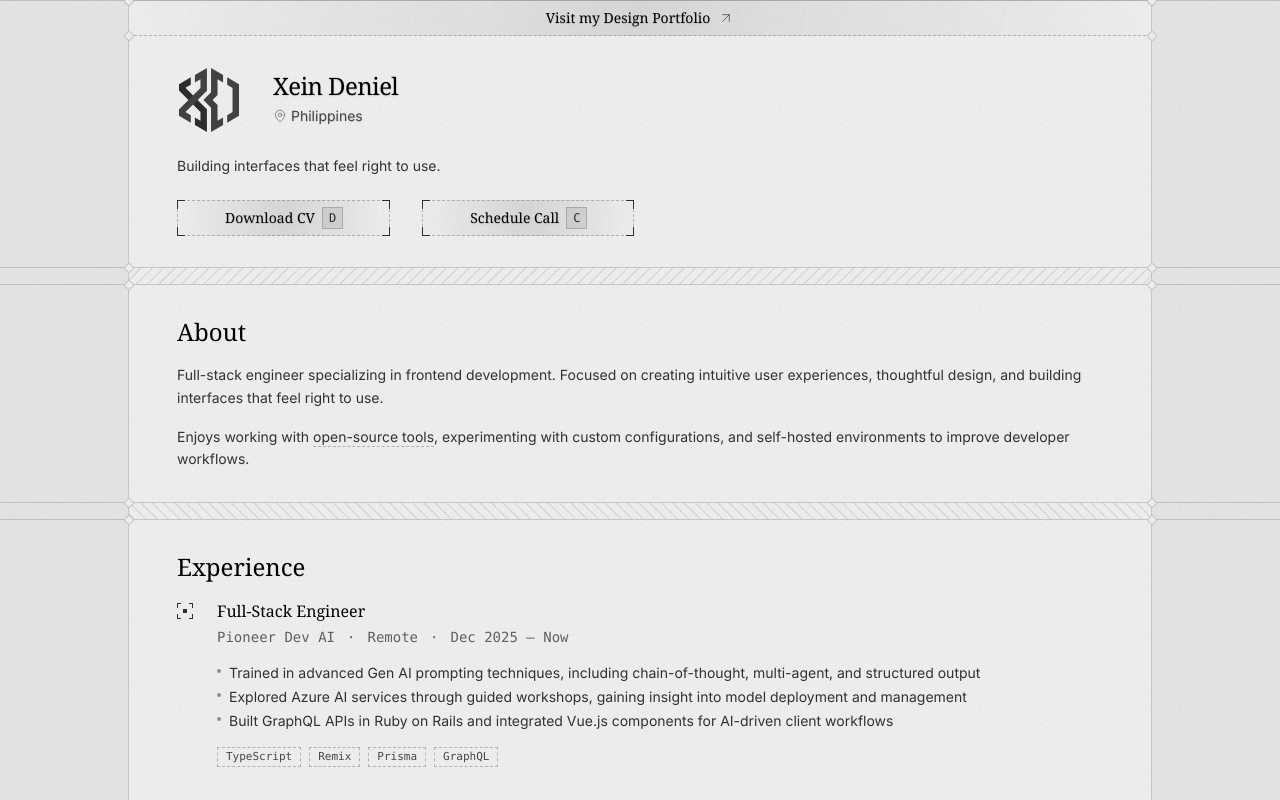
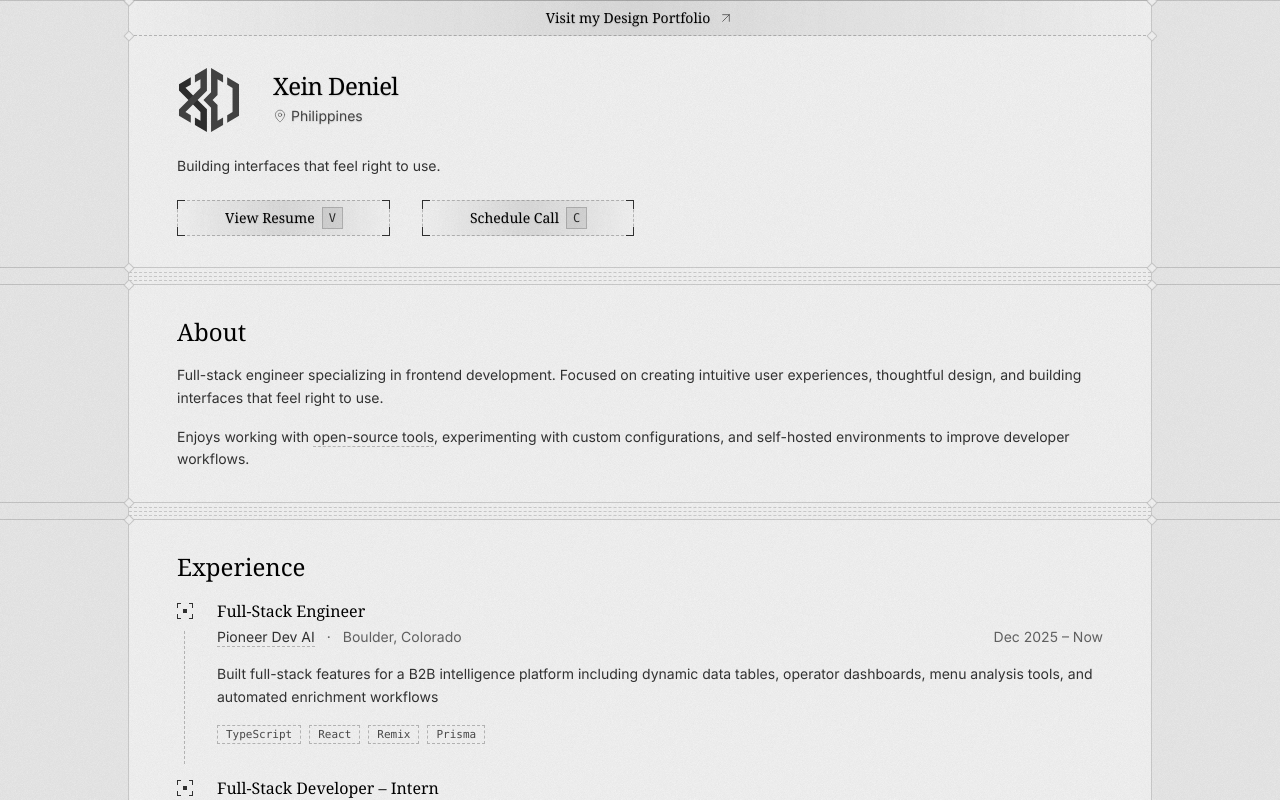
Before and after one commit to xeind/xeind.net, a Next.js app: page / in a window 1280 px wide. Shown: the top 800 px of the page. Built offline with nearby package versions, Linux system fonts and the light colour scheme.

Commit message:
feat: improve Experiences timeline design

```diff
--- a/app/globals.css
+++ b/app/globals.css
@@ -324,6 +324,10 @@ svg {
   --footer-bg-height: 100vh;
   /* Background extends full viewport */
   --radius: 0.5rem;
+  /* Divider dash pattern (consistent across horizontal and vertical dividers) */
+  --divider-dash-length: 8px; /* visible dash length */
+  --divider-dash-gap: 8px; /* gap between dashes */
+  --divider-thickness: 2px; /* default thickness for dividers (use even px for easy centering) */
 }
 
 html {
--- a/components/hero/HeroSection.tsx
+++ b/components/hero/HeroSection.tsx
@@ -32,8 +32,8 @@ export default function HeroSection() {
 
       {/* CTAs */}
       <div className="flex flex-wrap gap-8">
-        <Button href={personalInfo.cvUrl} download badge="D">
-          Download CV
+        <Button href={personalInfo.cvUrl} badge="V">
+          View Resume
         </Button>
         <Button href={personalInfo.calComUrl} badge="C">
           Schedule Call
--- a/components/sections/ExperienceTimeline.tsx
+++ b/components/sections/ExperienceTimeline.tsx
@@ -1,20 +1,34 @@
 "use client";
 
+import { useState } from "react";
 import { motion } from "motion/react";
 import { experiences } from "@/lib/data";
-import { Badge } from "@/components/ui";
+import { Badge, InlineLink } from "@/components/ui";
+import { Experience } from "@/lib/types";
 import { SPRING_CONFIG, DURATION, EASING } from "@/lib/config/animation";
 import { STACK_SPACING, GAP_SPACING } from "@/lib/config/spacing";
 import { useReducedMotion } from "@/lib/hooks";
 
-export default function ExperienceTimeline() {
-  const prefersReducedMotion = useReducedMotion();
+interface ExperienceItemProps {
+  exp: Experience;
+  index: number;
+  prefersReducedMotion: boolean;
+}
 
-  return (
-    <div className={STACK_SPACING.normal}>
-      <h2 className="text-foreground font-serif text-2xl">Experience</h2>
+function ExperienceItem({
+  exp,
+  index,
+  prefersReducedMotion,
+}: ExperienceItemProps) {
+  const [isCompanyHovered, setIsCompanyHovered] = useState(false);
 
-      {experiences.map((exp, index) => {
+  const hoverHandlers = {
+    onMouseEnter: () => setIsCompanyHovered(true),
+    onMouseLeave: () => setIsCompanyHovered(false),
+    onFocus: () => setIsCompanyHovered(true),
+    onBlur: () => setIsCompanyHovered(false),
+  };
+
   return (
     <motion.article
       key={exp.id}
@@ -29,32 +43,47 @@ export default function ExperienceTimeline() {
               delay: index * 0.1,
             }
       }
-            className="group mb-8 flex gap-6 last:mb-0"
+      className="relative mb-8 flex gap-6 last:mb-0"
     >
-            {/* Expandable Square - Left Side */}
+      {index < experiences.length - 1 && (
+        <div
+          aria-hidden="true"
+          className="absolute top-3 bottom-0 border-l border-dashed border-accent/30 translate-y-5 z-0"
+          style={{
+            left: "0.52rem",
+            width: 0,
+            marginLeft: "calc(var(--divider-thickness) / -2)",
+          }}
+        />
+      )}
+
       <div className="relative mt-1 h-4 w-4 shrink-0">
-              {/* Center square - STATIC */}
         <div className="absolute inset-0 z-10 flex items-center justify-center">
           <div className="bg-accent h-1 w-1" />
         </div>
 
-              {/* Top-Left Corner - moves up and left */}
         <div
-                className="absolute left-0 top-0 transition-all group-hover:-translate-x-1 group-hover:-translate-y-1"
+          className={`absolute left-0 top-0 transition-all ${
+            isCompanyHovered ? "-translate-x-1 -translate-y-1" : ""
+          }`}
           style={{
             transitionDuration: `${DURATION.normal}s`,
             transitionTimingFunction: `cubic-bezier(${EASING.ease.join(",")})`,
           }}
         >
           <div
-                  className="bg-accent h-px w-1 transition-all group-hover:w-2 group-hover:bg-tertiary"
+            className={`bg-accent h-px w-1 transition-all ${
+              isCompanyHovered ? "w-2 bg-tertiary" : ""
+            }`}
             style={{
               transitionDuration: `${DURATION.normal}s`,
               transitionTimingFunction: `cubic-bezier(${EASING.ease.join(",")})`,
             }}
           />
           <div
-                  className="bg-accent h-1 w-px transition-all group-hover:h-2 group-hover:bg-tertiary"
+            className={`bg-accent h-1 w-px transition-all ${
+              isCompanyHovered ? "h-2 bg-tertiary" : ""
+            }`}
             style={{
               transitionDuration: `${DURATION.normal}s`,
               transitionTimingFunction: `cubic-bezier(${EASING.ease.join(",")})`,
@@ -62,23 +91,28 @@ export default function ExperienceTimeline() {
           />
         </div>
 
-              {/* Top-Right Corner - moves up and right */}
         <div
-                className="absolute right-0 top-0 transition-all group-hover:translate-x-1 group-hover:-translate-y-1"
+          className={`absolute right-0 top-0 transition-all ${
+            isCompanyHovered ? "translate-x-1 -translate-y-1" : ""
+          }`}
           style={{
             transitionDuration: `${DURATION.normal}s`,
             transitionTimingFunction: `cubic-bezier(${EASING.ease.join(",")})`,
           }}
         >
           <div
-                  className="bg-accent ml-auto h-px w-1 transition-all group-hover:w-2 group-hover:bg-tertiary"
+            className={`bg-accent ml-auto h-px w-1 transition-all ${
+              isCompanyHovered ? "w-2 bg-tertiary" : ""
+            }`}
             style={{
               transitionDuration: `${DURATION.normal}s`,
               transitionTimingFunction: `cubic-bezier(${EASING.ease.join(",")})`,
             }}
           />
           <div
-                  className="bg-accent ml-auto h-1 w-px transition-all group-hover:h-2 group-hover:bg-tertiary"
+            className={`bg-accent ml-auto h-1 w-px transition-all ${
+              isCompanyHovered ? "h-2 bg-tertiary" : ""
+            }`}
             style={{
               transitionDuration: `${DURATION.normal}s`,
               transitionTimingFunction: `cubic-bezier(${EASING.ease.join(",")})`,
@@ -86,23 +120,28 @@ export default function ExperienceTimeline() {
           />
         </div>
 
-              {/* Bottom-Left Corner - moves down and left */}
         <div
-                className="absolute bottom-0 left-0 transition-all group-hover:-translate-x-1 group-hover:translate-y-1"
+          className={`absolute bottom-0 left-0 transition-all ${
+            isCompanyHovered ? "-translate-x-1 translate-y-1" : ""
+          }`}
           style={{
             transitionDuration: `${DURATION.normal}s`,
             transitionTimingFunction: `cubic-bezier(${EASING.ease.join(",")})`,
           }}
         >
           <div
-                  className="bg-accent h-1 w-px transition-all group-hover:h-2 group-hover:bg-tertiary"
+            className={`bg-accent h-1 w-px transition-all ${
+              isCompanyHovered ? "h-2 bg-tertiary" : ""
+            }`}
             style={{
               transitionDuration: `${DURATION.normal}s`,
               transitionTimingFunction: `cubic-bezier(${EASING.ease.join(",")})`,
             }}
           />
           <div
-                  className="bg-accent h-px w-1 transition-all group-hover:w-2 group-hover:bg-tertiary"
+            className={`bg-accent h-px w-1 transition-all ${
+              isCompanyHovered ? "w-2 bg-tertiary" : ""
+            }`}
             style={{
               transitionDuration: `${DURATION.normal}s`,
               transitionTimingFunction: `cubic-bezier(${EASING.ease.join(",")})`,
@@ -110,23 +149,28 @@ export default function ExperienceTimeline() {
           />
         </div>
 
-              {/* Bottom-Right Corner - moves down and right */}
         <div
-                className="absolute bottom-0 right-0 transition-all group-hover:translate-x-1 group-hover:translate-y-1"
+          className={`absolute bottom-0 right-0 transition-all ${
+            isCompanyHovered ? "translate-x-1 translate-y-1" : ""
+          }`}
           style={{
             transitionDuration: `${DURATION.normal}s`,
             transitionTimingFunction: `cubic-bezier(${EASING.ease.join(",")})`,
           }}
         >
           <div
-                  className="bg-accent ml-auto h-1 w-px transition-all group-hover:h-2 group-hover:bg-tertiary"
+            className={`bg-accent ml-auto h-1 w-px transition-all ${
+              isCompanyHovered ? "h-2 bg-tertiary" : ""
+            }`}
             style={{
               transitionDuration: `${DURATION.normal}s`,
               transitionTimingFunction: `cubic-bezier(${EASING.ease.join(",")})`,
             }}
           />
           <div
-                  className="bg-accent ml-auto h-px w-1 transition-all group-hover:w-2 group-hover:bg-tertiary"
+            className={`bg-accent ml-auto h-px w-1 transition-all ${
+              isCompanyHovered ? "w-2 bg-tertiary" : ""
+            }`}
             style={{
               transitionDuration: `${DURATION.normal}s`,
               transitionTimingFunction: `cubic-bezier(${EASING.ease.join(",")})`,
@@ -135,40 +179,43 @@ export default function ExperienceTimeline() {
         </div>
       </div>
 
-            {/* Content - Right Side */}
       <div className="flex-1">
-              {/* Header */}
         <div className="mb-4">
-                <h3 className="text-foreground font-serif text-base">
-                  {exp.role}
-                </h3>
-                <div className="text-foreground/60 mt-1 flex flex-wrap items-center gap-x-3 gap-y-1 font-mono text-sm">
-                  <span className="font-medium">{exp.company}</span>
+          <h3 className="text-foreground font-serif text-base">{exp.role}</h3>
+          <div className="text-foreground/60 mt-1 flex items-center justify-between gap-4 text-sm">
+            <div className="flex flex-wrap items-center gap-x-3 gap-y-1">
+              {exp.companyUrl ? (
+                <span {...hoverHandlers} className="inline-block">
+                  <InlineLink
+                    href={exp.companyUrl}
+                    external
+                    className="font-medium"
+                  >
+                    {exp.company}
+                  </InlineLink>
+                </span>
+              ) : (
+                <span className="font-medium" {...hoverHandlers}>
+                  {exp.company}
+                </span>
+              )}
               <span>·</span>
               <span>{exp.location}</span>
-                  <span>·</span>
-                  <span>
+            </div>
+
+            <div className="shrink-0">
               {exp.period.start} – {exp.period.end}
-                  </span>
+            </div>
           </div>
         </div>
 
-              {/* Achievements */}
-              <ul
-                className={`text-foreground/80 ${STACK_SPACING.tight} text-sm`}
-              >
-                {exp.achievements.map((achievement, idx) => (
-                  <li key={idx} className={`flex ${GAP_SPACING.xs}`}>
-                    <span className="bg-foreground/40 mt-1.5 h-1 w-1 shrink-0 rounded-full" />
-                    <span>{achievement}</span>
-                  </li>
-                ))}
-              </ul>
+        <p className="text-foreground/80 text-sm leading-relaxed">
+          {exp.description}
+        </p>
 
-              {/* Technologies */}
         {exp.technologies && exp.technologies.length > 0 && (
           <div className={`mt-4 flex flex-wrap ${GAP_SPACING.xs}`}>
-                  {exp.technologies.map((tech) => (
+            {exp.technologies.map((tech: string) => (
               <Badge key={tech}>{tech}</Badge>
             ))}
           </div>
@@ -176,7 +223,23 @@ export default function ExperienceTimeline() {
       </div>
     </motion.article>
   );
-      })}
+}
+
+export default function ExperienceTimeline() {
+  const prefersReducedMotion = useReducedMotion();
+
+  return (
+    <div className={STACK_SPACING.normal}>
+      <h2 className="text-foreground font-serif text-2xl">Experience</h2>
+
+      {experiences.map((exp, index) => (
+        <ExperienceItem
+          key={exp.id}
+          exp={exp}
+          index={index}
+          prefersReducedMotion={prefersReducedMotion}
+        />
+      ))}
     </div>
   );
 }
--- a/components/ui/SectionDivider.tsx
+++ b/components/ui/SectionDivider.tsx
@@ -1,45 +1,27 @@
-interface SectionDividerProps {
-  direction?: "right" | "left";
-}
-
-export default function SectionDivider({
-  direction = "right",
-}: SectionDividerProps) {
-  // Align with 16px grid: use 8px (half-cell) for tighter diagonal pattern
-  const patternSize = 8;
-  // Use 1.5px stroke width to match icon system
-  const strokeWidth = 1.5;
-  // Rotate 45° for right diagonal, -45° for left diagonal
-  const rotation = direction === "right" ? 45 : -45;
-
+export default function SectionDivider() {
   return (
-    <div className="border-accent/20 bg-card relative -z-10 h-4">
-      <svg className="pointer-events-none absolute inset-0 size-full select-none">
-        <defs>
-          <pattern
-            id={`divider-pattern-${direction}`}
-            width={patternSize}
-            height={patternSize}
-            patternUnits="userSpaceOnUse"
-            patternTransform={`rotate(${rotation})`}
-          >
-            <line
-              x1="0"
-              y1="0"
-              x2="0"
-              y2={patternSize}
-              stroke="currentColor"
-              strokeWidth={strokeWidth}
-              className="text-accent/20"
-            />
-          </pattern>
-        </defs>
-        <rect
-          width="100%"
-          height="100%"
-          fill={`url(#divider-pattern-${direction})`}
-        />
-      </svg>
+    <div className="bg-card relative -z-10 h-4 overflow-hidden">
+      <div
+        className="border-accent/20 absolute right-0 left-0 border-b border-dashed"
+        style={{
+          top: "50%",
+          transform: "translateY(-4px)",
+        }}
+      />
+      <div
+        className="border-accent/20 absolute right-0 left-0 border-b border-dashed"
+        style={{
+          top: "50%",
+          transform: "translateY(0px)",
+        }}
+      />
+      <div
+        className="border-accent/20 absolute right-0 left-0 border-b border-dashed"
+        style={{
+          top: "50%",
+          transform: "translateY(4px)",
+        }}
+      />
     </div>
   );
 }
--- a/lib/data/experience.ts
+++ b/lib/data/experience.ts
@@ -4,50 +4,43 @@ export const experiences: Experience[] = [
   {
     id: "exp-3",
     company: "Pioneer Dev AI",
+    companyUrl: "https://www.pioneerdev.ai/",
     role: "Full-Stack Engineer",
-    location: "Remote",
+    location: "Boulder, Colorado",
     period: {
       start: "Dec 2025",
       end: "Now",
     },
-    achievements: [
-      "Trained in advanced Gen AI prompting techniques, including chain-of-thought, multi-agent, and structured output",
-      "Explored Azure AI services through guided workshops, gaining insight into model deployment and management",
-      "Built GraphQL APIs in Ruby on Rails and integrated Vue.js components for AI-driven client workflows",
-    ],
-    technologies: ["TypeScript", "Remix", "Prisma", "GraphQL"],
+    description:
+      "Built full-stack features for a B2B intelligence platform including dynamic data tables, operator dashboards, menu analysis tools, and automated enrichment workflows",
+    technologies: ["TypeScript", "React", "Remix", "Prisma"],
   },
   {
     id: "exp-2",
-    company: "ChatGenie.PH (Techstars '23)",
-    role: "Full Stack Developer – Intern",
-    location: "Remote",
+    company: "ChatGenie",
+    companyUrl: "https://www.chatgenie.ph/",
+    role: "Full-Stack Developer – Intern",
+    location: "Pasig City, Metro Manila",
     period: {
       start: "Aug 2025",
       end: "Sep 2025",
     },
-    achievements: [
-      "Trained in advanced Gen AI prompting techniques, including chain-of-thought, multi-agent, and structured output",
-      "Explored Azure AI services through guided workshops, gaining insight into model deployment and management",
-      "Built GraphQL APIs in Ruby on Rails and integrated Vue.js components for AI-driven client workflows",
-    ],
+    description:
+      "Trained in advanced Gen AI prompting techniques including chain-of-thought and multi-agent systems, and explored Azure AI services for model deployment",
     technologies: ["Ruby", "Ruby on Rails", "Vue.js", "GraphQL"],
   },
   {
     id: "exp-1",
     company: "Creative Dynamix, Inc.",
+    companyUrl: "https://www.cdynamix.net/",
     role: "Developer – Intern",
-    location: "Remote",
+    location: "Pasig City, Metro Manila",
     period: {
       start: "Aug 2024",
       end: "Sep 2024",
     },
-    achievements: [
-      "Engineered finance module features in X++ (C#/SQL blend) within Microsoft Dynamics 365",
-      "Resolved critical bug tickets and optimized custom modules, collaborating with co-interns to ensure alignment",
-      "Collaborated with co-interns to debug issues and align codebases for the new module to roll-out",
-      "Streamlined workflows by automating address synchronization across forms and enforcing safe record deletion",
-    ],
+    description:
+      "Worked as an Intern, developing and maintaining finance modules in Microsoft Dynamics 365 using X++, resolving bugs and optimizing workflows",
     technologies: ["Microsoft Dynamics 365", "X++"],
   },
 ];
--- a/lib/hooks/useReducedMotion.ts
+++ b/lib/hooks/useReducedMotion.ts
@@ -1,27 +1,28 @@
 "use client";
 
-import { useEffect, useState } from "react";
+import { useSyncExternalStore } from "react";
 
 /**
  * Hook to detect user's reduced motion preference
  * Returns true if user prefers reduced motion (for accessibility)
+ *
+ * Uses useSyncExternalStore to avoid hydration mismatches and
+ * properly sync with the browser's media query state.
  */
 export function useReducedMotion(): boolean {
-  const [prefersReducedMotion, setPrefersReducedMotion] = useState(() => {
-    if (typeof window === "undefined") return false;
-    return window.matchMedia("(prefers-reduced-motion: reduce)").matches;
-  });
+  return useSyncExternalStore(
+    (callback) => {
+      const mediaQuery = window.matchMedia("(prefers-reduced-motion: reduce)");
 
-  useEffect(() => {
-    const mediaQuery = window.matchMedia("(prefers-reduced-motion: reduce)");
-
-    const handleChange = (event: MediaQueryListEvent) => {
-      setPrefersReducedMotion(event.matches);
-    };
-
-    mediaQuery.addEventListener("change", handleChange);
-    return () => mediaQuery.removeEventListener("change", handleChange);
-  }, []);
-
-  return prefersReducedMotion;
+      if (mediaQuery.addEventListener) {
+        mediaQuery.addEventListener("change", callback);
+        return () => mediaQuery.removeEventListener("change", callback);
+      } else {
+        mediaQuery.addListener(callback);
+        return () => mediaQuery.removeListener(callback);
+      }
+    },
+    () => window.matchMedia("(prefers-reduced-motion: reduce)").matches,
+    () => false,
+  );
 }
--- a/lib/types/index.ts
+++ b/lib/types/index.ts
@@ -35,13 +35,14 @@ export interface Project {
 export interface Experience {
   id: string;
   company: string;
+  companyUrl?: string;
   role: string;
   location: string;
   period: {
     start: string;
     end: string | "Present";
   };
-  achievements: string[];
+  description: string;
   technologies?: string[];
 }
 
```
Lines whose indentation alone changed are shown as unchanged.
